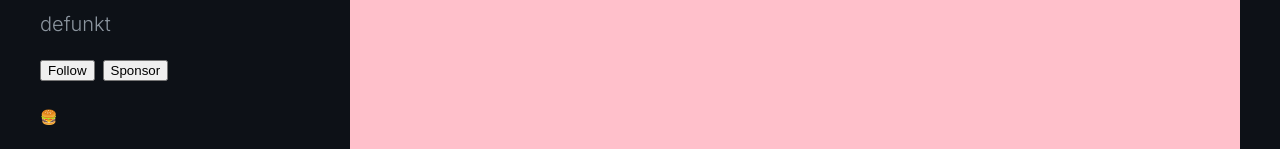
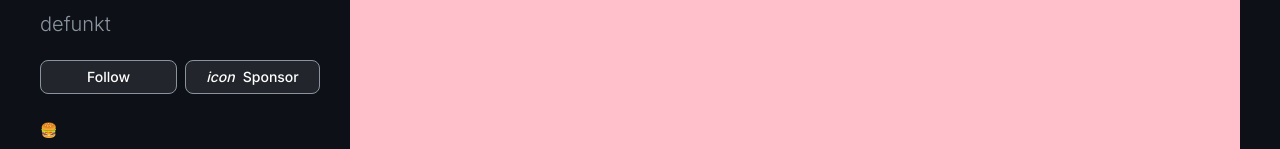
Before and after one commit to FelipeMerchan/git-list, a React (Create React App) app: page / in a window 1280 px wide. Shown: the part 344-493 px from the top of the page. Built offline with nearby package versions, Linux system fonts and the light colour scheme.

Commit message:
19. Componente de Boton

```diff
--- /dev/null
+++ b/src/components/button.js
@@ -0,0 +1,47 @@
+import { isValidElement } from 'react'
+import styled from 'styled-components'
+
+const ButtonStyled = styled.button`
+  display: inline-flex;
+  align-items: center;
+  justify-content: center;
+  gap: var(--space);
+  min-inline-size: 135px;
+  border: 1px solid var(--grey);
+  padding-block: var(--space-smaller);
+  font: var(--button);
+  text-decoration: none !important;
+  color: var(--white);
+  border-radius: var(--border-radius);
+  background-color: var(--button-bg);
+  cursor: pointer;
+
+  &:hover {
+    color: var(--button-bg);
+    background-color: var(--white);
+  }
+`
+
+function Button({ text, link, className, icon }) {
+  const component = link ? 'a' : 'button'
+  let IconComponent = null
+
+  if (icon) {
+    if (isValidElement(icon)) {
+      IconComponent = icon
+    }
+  }
+
+  return (
+    <ButtonStyled
+      className={className}
+      as={component}
+      href={link}
+    >
+      {IconComponent}
+      {text}
+    </ButtonStyled>
+  )
+}
+
+export default Button
--- a/src/components/global-styles.js
+++ b/src/components/global-styles.js
@@ -7,7 +7,7 @@ const GlobalStylesStyled = createGlobalStyle`
     --black: #141414;
     --grey: #8b949e;
     --bg: #0d1117;
-    --button: #22262c;
+    --button-bg: #22262c;
     --grey-2: #c5ced7;
     --pink: #cc68a0;
     --yellow: #f1e05a;
@@ -23,11 +23,13 @@ const GlobalStylesStyled = createGlobalStyle`
     --body2-semi-bold: 600 0.875rem/1.5rem Inter;
     --caption-regular: 400 0.75rem/1.125rem Inter;
     --caption-medium: 500 0.75rem/1.125rem Inter;
+    --space-smaller: .25rem;
     --space: .5rem;
     --space-2: 1rem;
     --space-3: 1.5rem;
     --space-4: 2rem;
     --space-5: 2.5rem;
+    --border-radius: .5rem;
   }
 
   body {
--- a/src/components/profile.js
+++ b/src/components/profile.js
@@ -1,6 +1,7 @@
 import styled from 'styled-components'
 
 import props from '../profile-data'
+import Button from './button'
 
 const ProfileStyled = styled.div`
   grid-area: profile;
@@ -49,15 +50,15 @@ const ProfileStyled = styled.div`
 
 function Profile() {
   const {
-    name,
-    login,
     avatar_url,
     bio,
+    blog,
     followers,
     following,
     location,
+    login,
+    name,
     twitter_username,
-    blog,
   } = props
 
   return (
@@ -72,8 +73,15 @@ function Profile() {
       <p className='name'>{name}</p>
       <p className='username'>{login}</p>
       <div className='buttons'>
-        <button>Follow</button>
-        <button>Sponsor</button>
+        <Button
+          className='custom'
+          text='Follow'
+          link='#'
+        />
+        <Button
+          text='Sponsor'
+          icon={<i>icon</i>}
+        />
       </div>
       <p className='bio info'>
         {bio}
```
